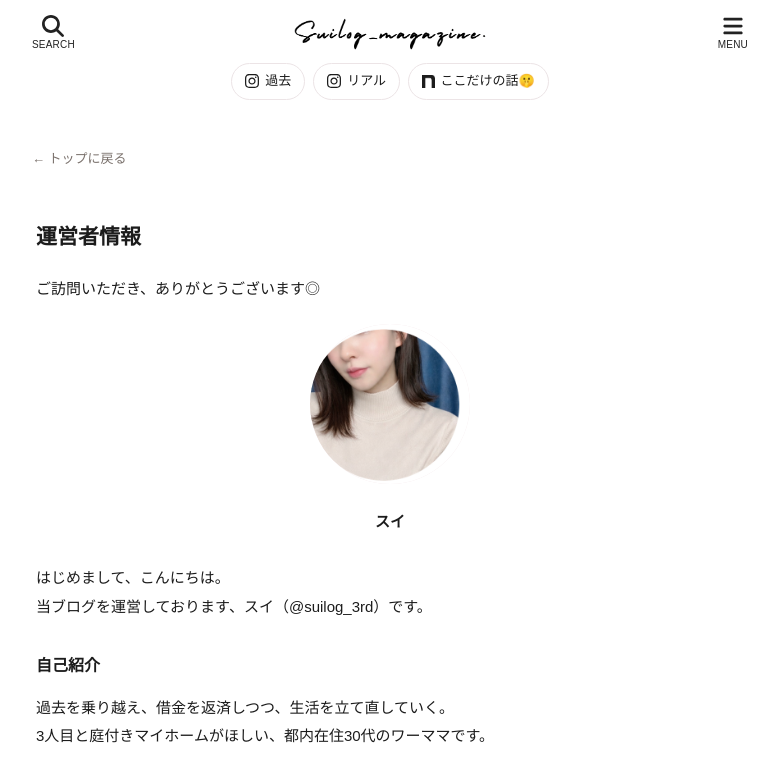
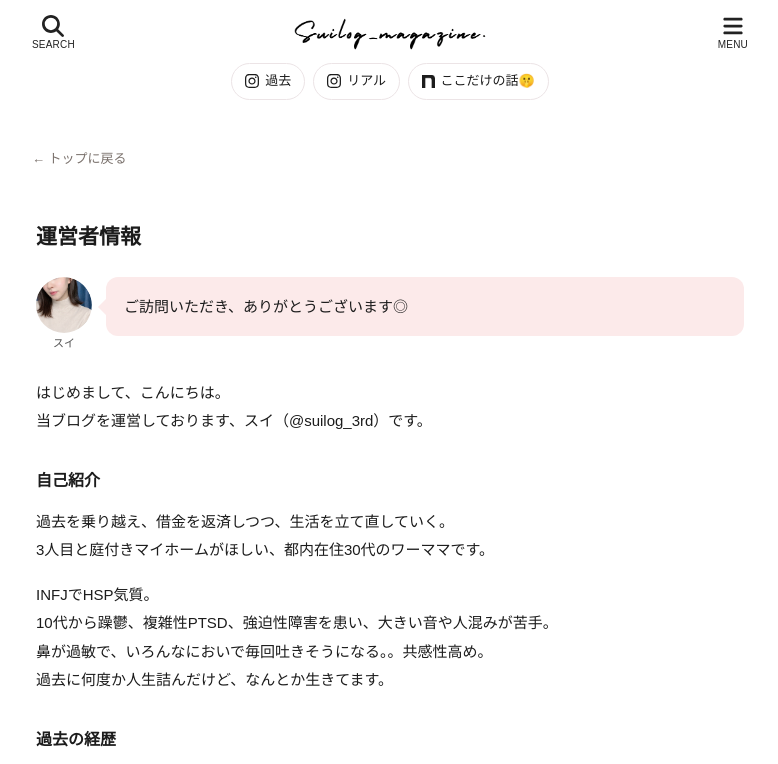
Before and after one commit to suilogmag/suilog-blog, a plain HTML site: page profile.html in a window 1280 px wide. Shown: the top 764 px of the page, without its empty margins (250-1028 px from the left). Drawn offline with Linux system fonts and the light colour scheme.

Commit message:
Profile: greeting as bubble, remove big photo
Co-Authored-By: Claude Sonnet 5.5 <noreply@anthropic.com>
Claude-Session: https://claude.ai/code/session_014WumxAZVNT6TXspYH5D5b2

```diff
--- a/profile.html
+++ b/profile.html
@@ -31,12 +31,9 @@
 
     <div class="page">
       <h1>運営者情報</h1>
-      <p>ご訪問いただき、ありがとうございます◎</p>
-      <div style="text-align:center; margin:20px 0 28px;">
-        <div class="profile-summary-photo">
-          <img src="assets/profile-photo.png" alt="スイ">
-        </div>
-        <p style="margin:12px 0 0;font-weight:700;">スイ</p>
+      <div class="bubble" style="margin:20px 0 28px;">
+        <div class="who"><span class="avatar"><img src="assets/profile-photo.png" alt="スイ"></span><span class="name">スイ</span></div>
+        <div class="said">ご訪問いただき、ありがとうございます◎</div>
       </div>
 
       <p>はじめまして、こんにちは。<br>当ブログを運営しております、スイ（@suilog_3rd）です。</p>
```
